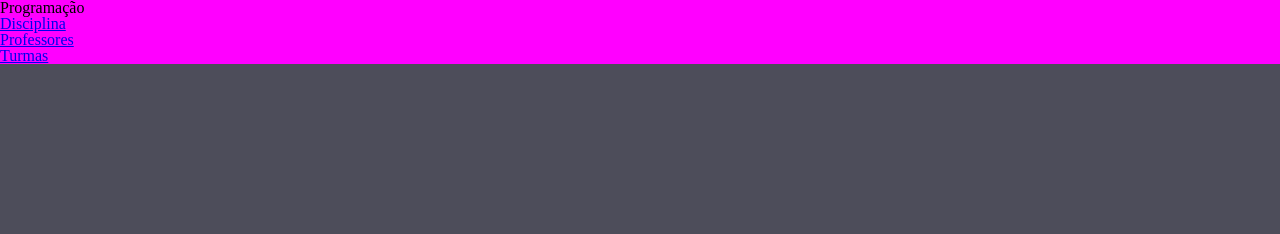
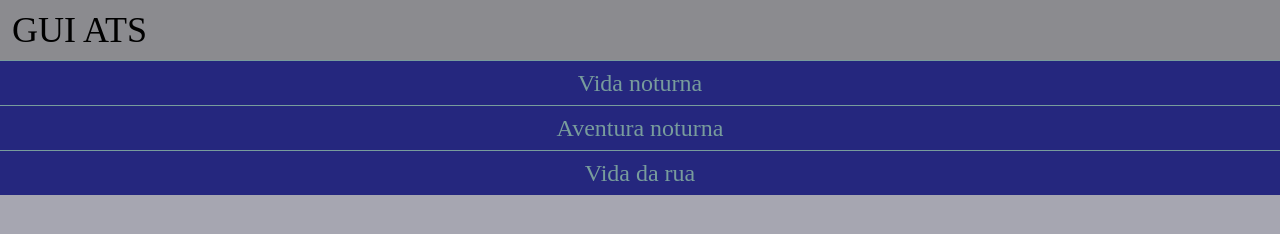
Before and after one commit to guiats/2tri-guilherme2d, a plain HTML site: page index.html in a window 1280 px wide. Drawn offline with Linux system fonts and the light colour scheme.

Commit message:
Add files via upload

```diff
--- a/index.html
+++ b/index.html
@@ -10,12 +10,13 @@
 </head>
 <body>
     <header class="cabecalho">
-        <h1 class="cabecalho-titulo"> <h1>Programação </h1>
-        <navclass="cabecalho-menu">
+        <h1 class="cabecalho-titulo">GUI ATS</h1>
+        <img class="cabecalho-img" src="IMAGEM" alt="">
+        <nav class="cabecalho-menu">
         <ul>
-            <li><a class="cabecalho-menu-item" href="#">Disciplina</a></li>
-            <li><a class="cabecalho-menu-item" href="#">Professores</a></li>
-            <li><a class="cabecalho-menu-item" href="#">Turmas</a></li>
+            <li><a class="cabecalho-menu-item" href="#">Vida noturna</a></li>
+            <li><a class="cabecalho-menu-item" href="#">Aventura noturna</a></li>
+            <li><a class="cabecalho-menu-item" href="#">Vida da rua</a></li>
  </ul>
 
     </nav>
--- a/style.css
+++ b/style.css
@@ -1,5 +1,7 @@
 :root{
-    --cor-de-fundo: rgb(77, 77, 90);
+    --cor-de-fundo: rgb(166, 166, 177);
+    --cor-cabecalho:rgb(240, 240, 243);
+
 }
 
 body {
@@ -7,28 +9,33 @@ body {
 }
 
 .cabecalho {
-    background-color: fuchsia;
+    background-color: rgb(139, 139, 143);
 }
 
 .cabecalho-titulo {
+    display: inline-block;
     font-size: 36px;
     font-size: 700;
-    padding: 12xp;
+    padding: 12px;
     text-align: center;
 
 }
 
 .cabecalho-menu {
-    background-color: bisque;
+    background-color: rgb(37, 39, 126);
 }
 
-.cabecalho-manu-item {
+.cabecalho-menu-item {
     display: block;
     padding: 10px;
     font-size: 24px;
     text-decoration: none;
-    color: aqua;
+    color: rgb(120, 156, 156);
     text-align: center;
     border-top: 1px solid;
 
 }
+
+.cabecalho-img {
+    width: 420px;
+}
```
Also changed, not shown: 1 other file.
